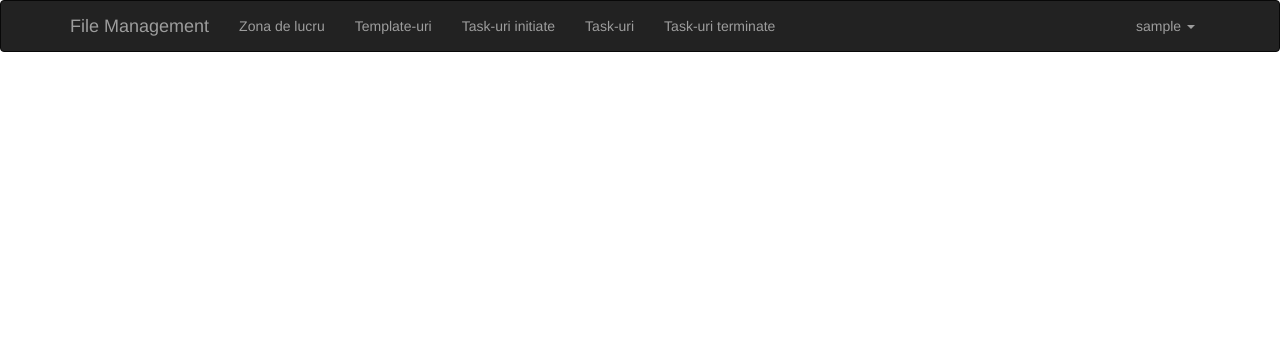
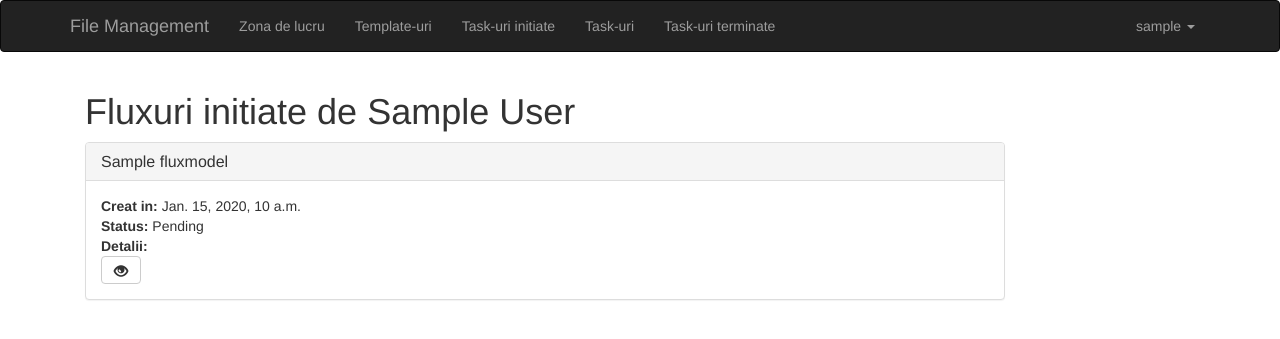
Before and after one commit to danielacraciun/proiect-colectiv, a Django app: page /documents/init_tasks/ in a window 1280 px wide. Shown: the top 339 px of the page. Run offline with Django 3.2, Linux system fonts and the light colour scheme; a user stored in the database is signed in; tables that the repository leaves empty hold one stand-in row (values such as "Sample post"); some libraries are stand-ins or nearby versions.

Commit message:
MAster detail init tasks view

```diff
--- a/file_management/documents/templates/init_tasks.html
+++ b/file_management/documents/templates/init_tasks.html
@@ -1 +1,33 @@
 {% extends "base.html" %}
+{% block content %}
+<h1 class="col-md-12"> Fluxuri initiate de
+    {% if request.user.get_full_name %}
+        {{ request.user.get_full_name }}
+    {% else %}
+        {{ request.user.username }}
+    {% endif %}
+</h1>
+{% if object_list %}
+    {% for obj in object_list %}
+         <div class="col-md-10">
+            <div class="panel panel-default">
+                <div class="panel-heading">
+                    <h3 class="panel-title">{{ obj.flux_parent.title}}</h3>
+                </div>
+                <div class="panel-body">
+                    <strong>Creat in:</strong> {{ obj.created_on }} <br />
+                    <strong>Status:</strong> {{ obj.get_status_display }} <br />
+                    <strong>Detalii: </strong>
+                        <div class="action-menu">
+                            <a class="btn btn-m btn-default btn-icon" title="View details" href="{% url 'flux_detail' pk=obj.id %}">
+                                <span class="glyphicon glyphicon-eye-open" aria-hidden="true"></span>
+                            </a>
+                        </div>
+                </div>
+            </div>
+        </div><br />
+    {% endfor %}
+{% else %}
+    <p>You haven't initiated any fluxes yet.</p>
+{% endif %}
+{% endblock %}
--- a/file_management/documents/urls.py
+++ b/file_management/documents/urls.py
@@ -12,4 +12,5 @@ urlpatterns = [
     url(r'^(?P<pk>\d+)/download', ObjectDownloadView.as_view(
         model=models.Document, file_field='docfile'), name='download'),
     url(r'^(?P<pk>\d+)/make_final', views.make_final, name='make_final'),
+    url(r'^view_flux/(?P<pk>\d+)/', views.FluxDetailView.as_view(), name='flux_detail'),
 ]
--- a/file_management/documents/views.py
+++ b/file_management/documents/views.py
@@ -4,9 +4,9 @@ from django.shortcuts import render, redirect
 from django.core.urlresolvers import reverse, reverse_lazy
 from django.http import HttpResponseRedirect
 from django.shortcuts import render
-from django.views.generic import TemplateView, DetailView, DeleteView
+from django.views.generic import TemplateView, DetailView, DeleteView, ListView
 from documents.forms import DocumentForm
-from documents.models import Document
+from documents.models import Document, FluxInstance
 from documents.utils import check_integrity
 
 
@@ -80,11 +80,21 @@ def workspace(request):
 class InitiatedTasks(TemplateView):
     # all fluxes
     template_name = 'init_tasks.html'
+    model = FluxInstance
 
     def get_context_data(self, **kwargs):
         context = super(InitiatedTasks, self).get_context_data()
+        context['object_list'] = FluxInstance.objects.filter(initiated_by=self.request.user)
         return context
 
+class FluxDetailView(DetailView):
+    template_name = 'flux_detail.html'
+    model = FluxInstance
+
+    def get_context_data(self, **kwargs):
+        context = super(FluxDetailView, self).get_context_data()
+        context['obj'] = FluxInstance.objects.filter(pk=self.kwargs.get(self.pk_url_kwarg)).first()
+        return context
 
 class CurrentTasks(TemplateView):
     # requiring action fluxes
--- a/file_management/file_management/templates/base.html
+++ b/file_management/file_management/templates/base.html
@@ -1,10 +1,13 @@
+{% load static %}
 <html>
 <head>
     <!--self-hosted-static-->
     <link rel="stylesheet" href="https://maxcdn.bootstrapcdn.com/bootstrap/3.3.6/css/bootstrap.min.css">
+    <link rel="stylesheet" href="{% static 'css/style.css' %}">
 
     <!--project-static-->
     {% block static_css %}
+
     {% endblock %}
 
     <!--meta-tags-->
@@ -12,7 +15,7 @@
 
     <!-- scripts -->
     <script src="https://ajax.googleapis.com/ajax/libs/jquery/2.2.2/jquery.min.js"></script>
-
+<script type="text/javascript" src="{% static 'js/scripts.js' %}"></script>
     {%  block additional_head_content %}
     {%  endblock %}
 
--- /dev/null
+++ b/file_management/file_management/templates/static/css/style.css
@@ -0,0 +1,21 @@
+.clickable
+{
+    cursor: pointer;
+}
+
+.clickable .glyphicon
+{
+    background: rgba(0, 0, 0, 0.15);
+    display: inline-block;
+    padding: 6px 12px;
+    border-radius: 4px
+}
+
+.panel-heading span
+{
+    margin-top: -23px;
+    font-size: 15px;
+    margin-right: -9px;
+}
+a.clickable { color: inherit; }
+a.clickable:hover { text-decoration:none; }
```
Also changed, not shown: file_management/documents/templates/flux_detail.html (added, +31 -0 lines), file_management/file_management/settings.py (+10 -0 lines), file_management/file_management/templates/static/js/scripts.js (added, +31 -0 lines).
